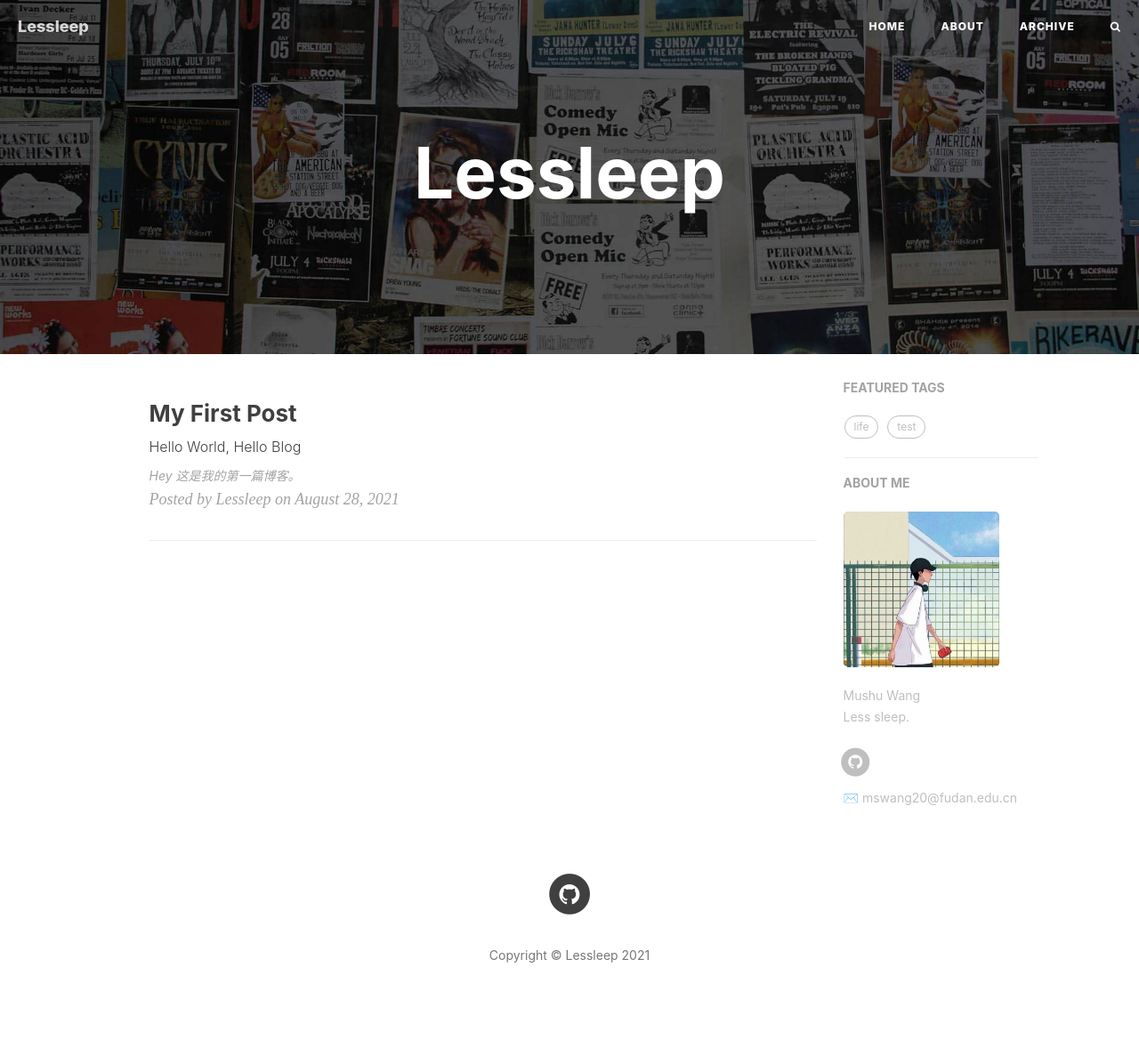
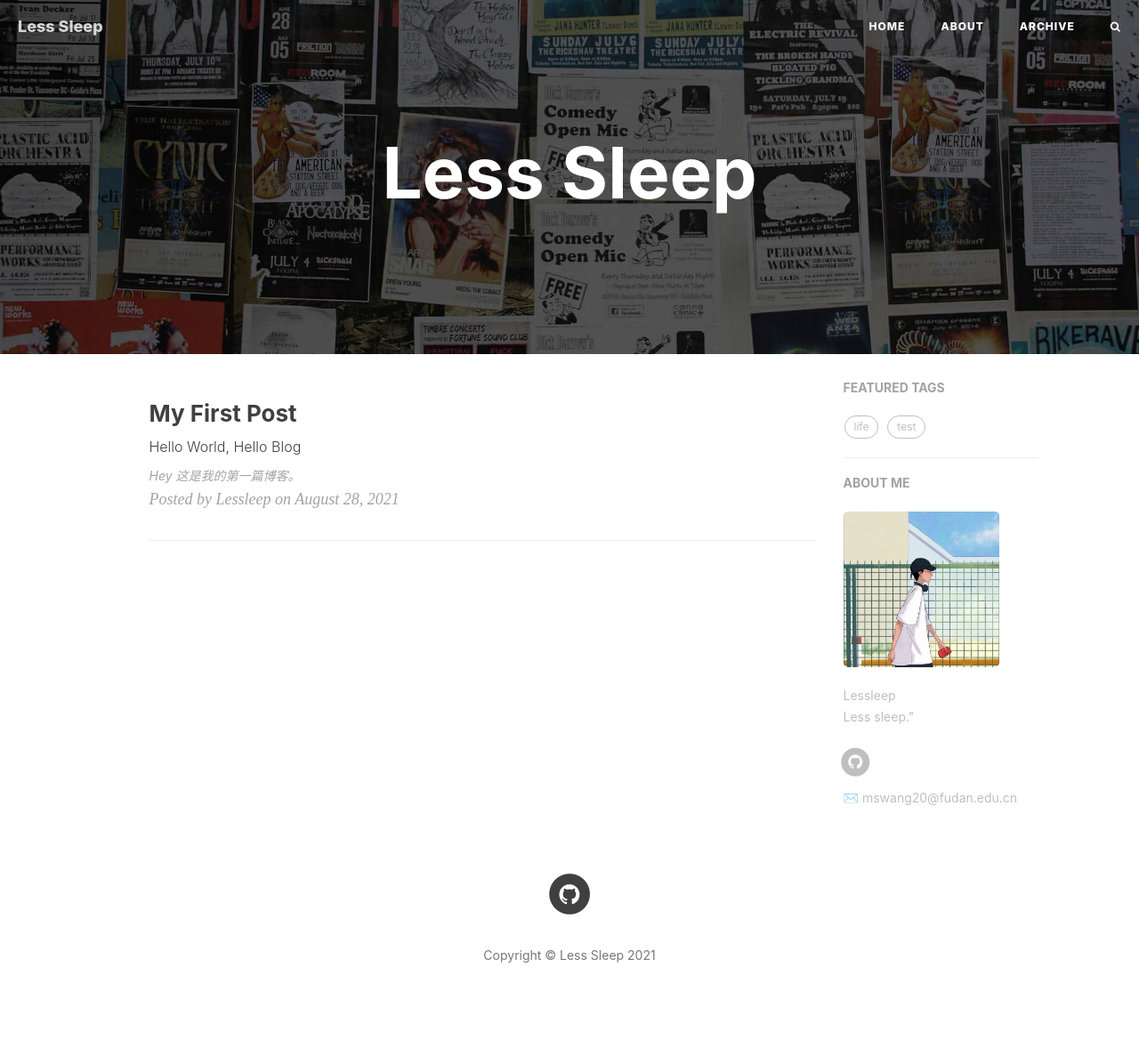
Before and after one commit to mswang1998/mswang1998.github.io, a Jekyll site: the page built from index.html, in a window 1280 px wide. Shown: the whole page at 89% size. Built offline with Jekyll 4.4.1, drawn with Linux system fonts in a browser that asks for light colours; nearby versions of some CDN libraries; the list of posts is cut into pages by our own code; comment, search, counter and statistics services are not loaded.

Commit message:
Update _config.yml

```diff
--- a/_config.yml
+++ b/_config.yml
@@ -1,6 +1,6 @@
 # Site settings
-title: Lessleep
-SEOTitle:  Lessleep2
+title: Less Sleep
+SEOTitle:  Lessleep
 header-img: img/home-bg.jpg
 email: mswang20@fudan.edu.cn
 description: "Less Sleep"
@@ -88,7 +88,7 @@ netease_comment: false
 
 # Sidebar settings
 sidebar: true                           # whether or not using Sidebar.
-sidebar-about-description: "Mushu Wang <br> Less sleep."
+sidebar-about-description: Lessleep <br> Less sleep."
 sidebar-avatar: /img/wms.jpg      # use absolute URL, seeing it's used in both `/` and `/about/`
 
 
```
